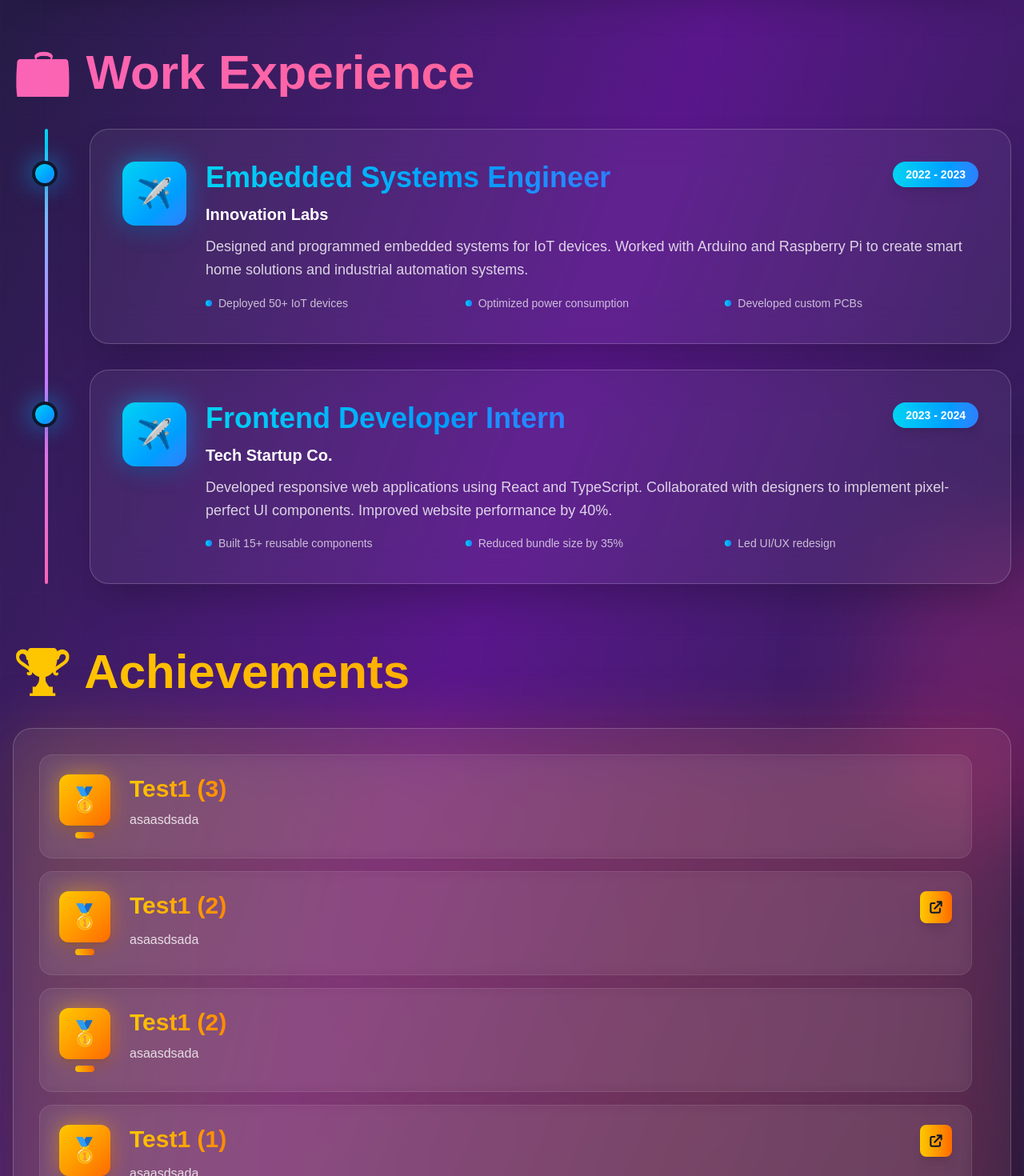
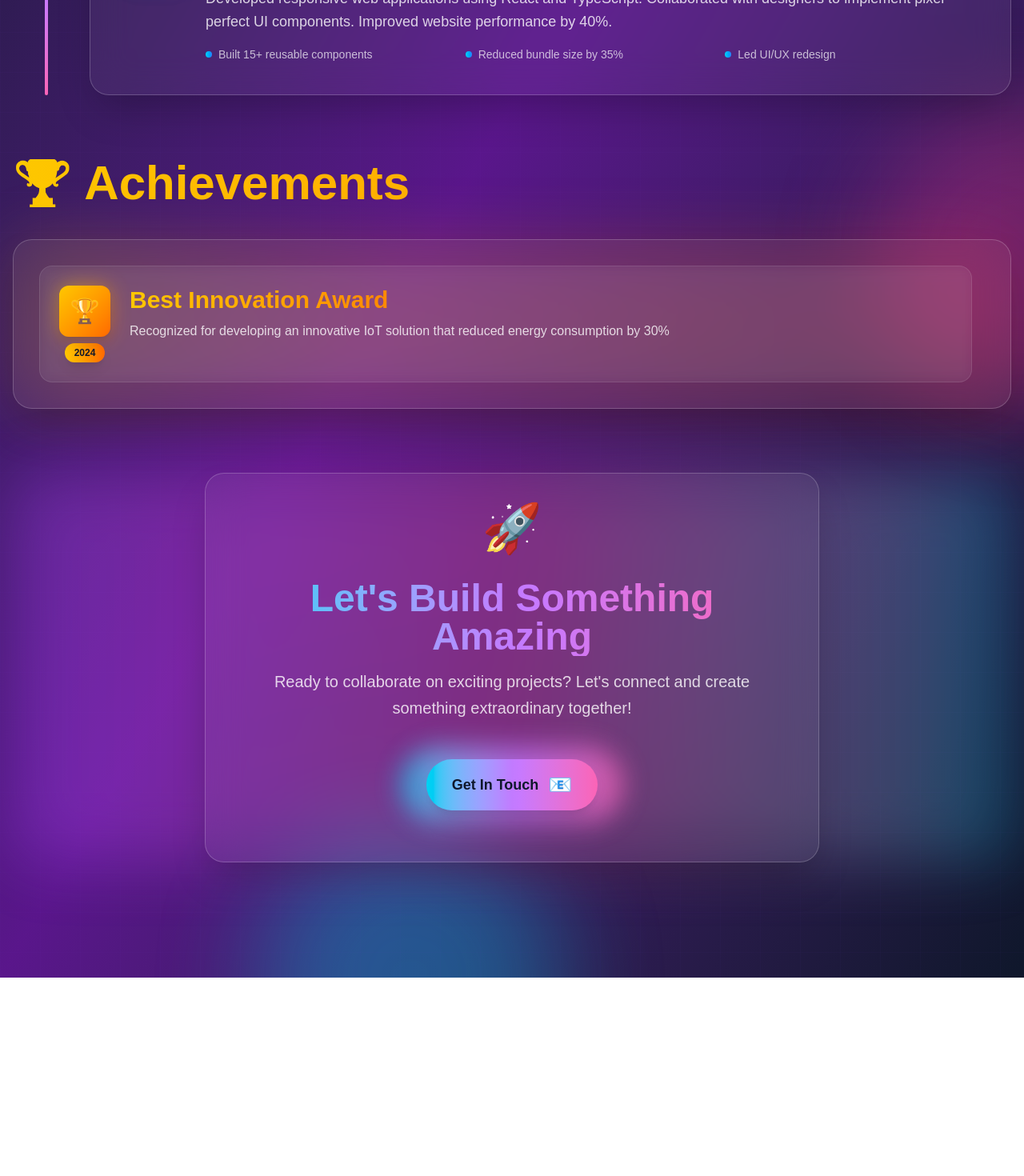
Before and after one commit to Punbomz/punbomz.github.io, a Next.js app: page /portfolio in a window 1280 px wide. Shown: the part 960-2430 px from the top of the page at 80% size. After the commit the page ends 2182 px from the top, so only its background shows below. Built offline with nearby package versions, Linux system fonts and the light colour scheme.

Commit message:
add fetch notion every reloads

```diff
--- a/app/portfolio/page.tsx
+++ b/app/portfolio/page.tsx
@@ -1,6 +1,4 @@
 import PortfolioClient from './PortfolioClient';
-import fs from 'fs';
-import path from 'path';
 
 interface Project {
   name: string;
@@ -29,7 +27,7 @@ interface Achievement {
   link: string;
 }
 
-// Fallback data if JSON files don't exist
+// Fallback data if Notion fetch fails
 const defaultProjects: Project[] = [
   {
     name: 'E-Commerce Platform',
@@ -63,41 +61,121 @@ const defaultAchievements: Achievement[] = [
   }
 ];
 
-function loadData() {
+// Fetch from Notion API
+async function fetchNotionDatabase(databaseId: string) {
+  if (!process.env.NOTION_TOKEN) {
+    return [];
+  }
+
+  try {
+    const response = await fetch(`https://api.notion.com/v1/databases/${databaseId}/query`, {
+      method: 'POST',
+      headers: {
+        'Authorization': `Bearer ${process.env.NOTION_TOKEN}`,
+        'Notion-Version': '2022-06-28',
+        'Content-Type': 'application/json',
+      },
+      body: JSON.stringify({}),
+      next: { revalidate: 3600 } // Cache for 1 hour
+    });
+
+    if (!response.ok) {
+      console.error(`Notion API error: ${response.status}`);
+      return [];
+    }
+
+    const data = await response.json();
+    return data.results;
+  } catch (error) {
+    console.error('Error fetching from Notion:', error);
+    return [];
+  }
+}
+
+function parseProjects(notionData: any[]): Project[] {
+  return notionData.map(item => ({
+    name: item.properties.Name?.title?.[0]?.plain_text || 'Untitled',
+    details: item.properties.Details?.rich_text?.[0]?.plain_text || '',
+    icon: item.properties.Icon?.rich_text?.[0]?.plain_text || '📦',
+    tags: item.properties.Tags?.multi_select?.map((tag: any) => tag.name) || [],
+    color: item.properties.Color?.select?.name || 'from-blue-500 to-cyan-500',
+    achievements: item.properties.Achievements?.rich_text?.[0]?.plain_text
+      ? item.properties.Achievements.rich_text[0].plain_text.split(',').map((a: string) => a.trim())
+      : []
+  }));
+}
+
+function parseExperiences(notionData: any[]): Experience[] {
+  return notionData.map(item => ({
+    title: item.properties.Title?.title?.[0]?.plain_text || 'Untitled',
+    company: item.properties.Company?.rich_text?.[0]?.plain_text || '',
+    period: item.properties.Period?.rich_text?.[0]?.plain_text || '',
+    details: item.properties.Details?.rich_text?.[0]?.plain_text || '',
+    icon: item.properties.Icon?.rich_text?.[0]?.plain_text || '💼',
+    color: item.properties.Color?.select?.name || 'from-cyan-400 to-blue-500',
+    highlights: item.properties.Highlights?.rich_text?.[0]?.plain_text
+      ? item.properties.Highlights.rich_text[0].plain_text.split(',').map((h: string) => h.trim())
+      : []
+  }));
+}
+
+function parseAchievements(notionData: any[]): Achievement[] {
+  return notionData.map(item => ({
+    name: item.properties.Name?.title?.[0]?.plain_text || 'Untitled',
+    icon: item.properties.Icon?.rich_text?.[0]?.plain_text || '🏆',
+    details: item.properties.Details?.rich_text?.[0]?.plain_text || '',
+    year: item.properties.Year?.rich_text?.[0]?.plain_text || '',
+    link: item.properties.Link?.url || ''
+  }));
+}
+
+async function loadData() {
   let projects = defaultProjects;
   let experiences = defaultExperiences;
   let achievements = defaultAchievements;
 
+  // Only fetch from Notion if environment variables are set
+  if (process.env.NOTION_TOKEN &&
+      process.env.NOTION_PROJECTS_DB &&
+      process.env.NOTION_EXPERIENCES_DB &&
+      process.env.NOTION_ACHIEVEMENTS_DB) {
+
     try {
-    const projectsPath = path.join(process.cwd(), 'data', 'projects.json');
-    const experiencesPath = path.join(process.cwd(), 'data', 'experiences.json');
-    const achievementsPath = path.join(process.cwd(), 'data', 'achievements.json');
+      console.log('Fetching data from Notion...');
 
-    if (fs.existsSync(projectsPath)) {
-      const projectsData = fs.readFileSync(projectsPath, 'utf-8');
-      projects = JSON.parse(projectsData);
+      const [projectsData, experiencesData, achievementsData] = await Promise.all([
+        fetchNotionDatabase(process.env.NOTION_PROJECTS_DB),
+        fetchNotionDatabase(process.env.NOTION_EXPERIENCES_DB),
+        fetchNotionDatabase(process.env.NOTION_ACHIEVEMENTS_DB)
+      ]);
+
+      if (projectsData.length > 0) {
+        projects = parseProjects(projectsData);
+        console.log(`Loaded ${projects.length} projects from Notion`);
       }
 
-    if (fs.existsSync(experiencesPath)) {
-      const experiencesData = fs.readFileSync(experiencesPath, 'utf-8');
-      experiences = JSON.parse(experiencesData);
+      if (experiencesData.length > 0) {
+        experiences = parseExperiences(experiencesData);
+        console.log(`Loaded ${experiences.length} experiences from Notion`);
       }
 
-    if (fs.existsSync(achievementsPath)) {
-      const achievementsData = fs.readFileSync(achievementsPath, 'utf-8');
-      achievements = JSON.parse(achievementsData);
+      if (achievementsData.length > 0) {
+        achievements = parseAchievements(achievementsData);
+        console.log(`Loaded ${achievements.length} achievements from Notion`);
       }
     } catch (error) {
-    console.log('Using default data (Notion data not available)');
+      console.error('Error loading Notion data, using defaults:', error);
+    }
+  } else {
+    console.log('Notion environment variables not set, using default data');
   }
 
   return { projects, experiences, achievements };
 }
 
-// Server Component - loads data at build time
-export default function Portfolio() {
-  const { projects, experiences, achievements } = loadData();
+// Server Component - fetches data at runtime
+export default async function Portfolio() {
+  const { projects, experiences, achievements } = await loadData();
 
-  // Pass data to Client Component
   return <PortfolioClient projects={projects} experiences={experiences} achievements={achievements} />;
 }
--- a/data/achievements.json
+++ b/data/achievements.json
@@ -1,53 +1,4 @@
 [
-  {
-    "name": "Test1 (3)",
-    "icon": "🥇",
-    "details": "asaasdsada",
-    "year": "",
-    "link": ""
-  },
-  {
-    "name": "Test1 (2)",
-    "icon": "🥇",
-    "details": "asaasdsada",
-    "year": "",
-    "link": "www.google.com"
-  },
-  {
-    "name": "Test1 (2)",
-    "icon": "🥇",
-    "details": "asaasdsada",
-    "year": "",
-    "link": ""
-  },
-  {
-    "name": "Test1 (1)",
-    "icon": "🥇",
-    "details": "asaasdsada",
-    "year": "",
-    "link": "www.google.com"
-  },
-  {
-    "name": "Test1 (2)",
-    "icon": "🥇",
-    "details": "asaasdsada",
-    "year": "",
-    "link": ""
-  },
-  {
-    "name": "Test1 (1)",
-    "icon": "🥇",
-    "details": "asaasdsada",
-    "year": "",
-    "link": "www.google.com"
-  },
-  {
-    "name": "Test1 (1)",
-    "icon": "🥇",
-    "details": "asaasdsada",
-    "year": "",
-    "link": ""
-  },
   {
     "name": "Test1",
     "icon": "🥇",
--- a/package.json
+++ b/package.json
@@ -5,7 +5,6 @@
   "scripts": {
     "dev": "next dev --turbopack",
     "fetch-notion": "node scripts/fetch-notion-data.js",
-    "prebuild": "npm run fetch-notion",
     "build": "next build",
     "start": "next start",
     "lint": "next lint"
```
Lines whose indentation alone changed are shown as unchanged.
